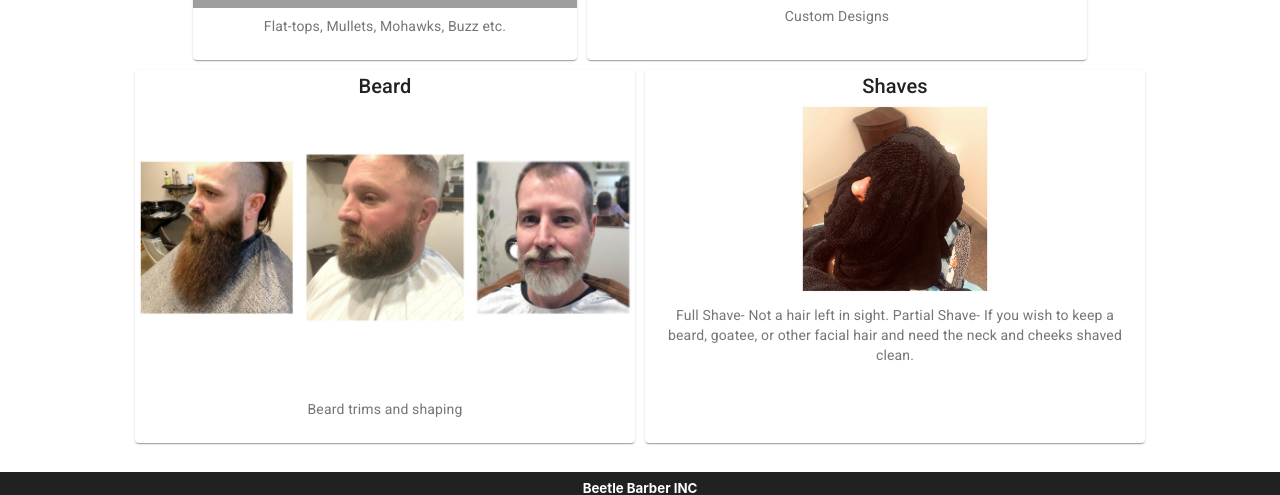
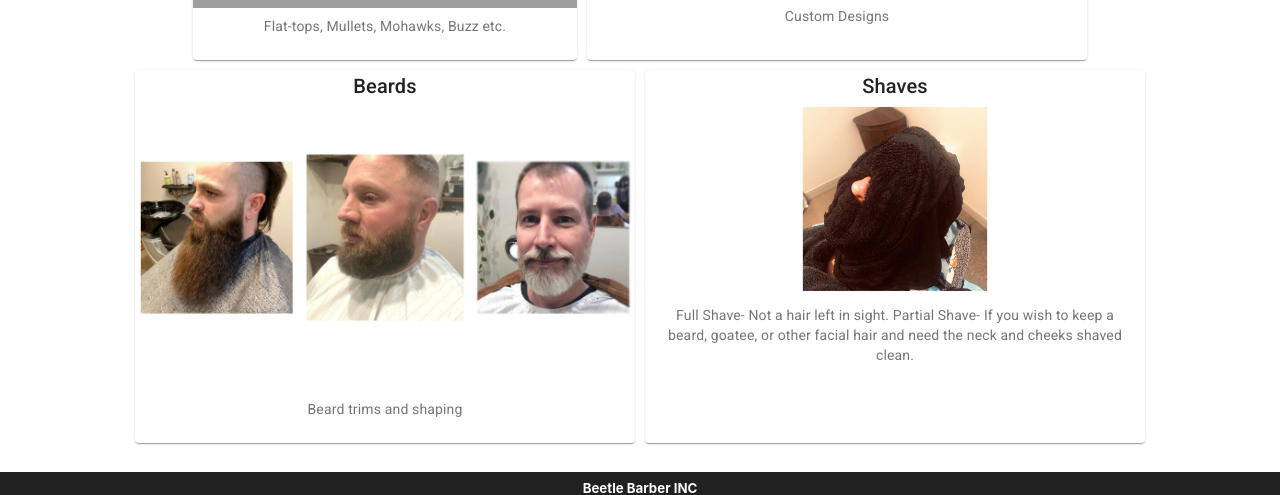
Before and after one commit to rdren0/BeetleB, a React (Create React App) app: page /Services in a window 1280 px wide. Shown: the part 907-1402 px from the top of the page. Built offline with nearby package versions, Linux system fonts and the light colour scheme; grey boxes are pictures that could not be loaded.

Commit message:
refactor

```diff
--- a/src/Components/Services.jsx
+++ b/src/Components/Services.jsx
@@ -14,6 +14,7 @@ import Designs from "../Images/Designs.png"
 import Unique from "../Images/Unique.png";
 import Footer from "./Footer";
 import Grid from "./Grid";
+import { CardMembership } from "@material-ui/icons";
 
 const useStyles = makeStyles({
   root: {
@@ -33,82 +34,32 @@ const useStyles = makeStyles({
 export default function Services() {
   const classes = useStyles();
 
+  const items = [
+    {title: 'Regular Haircuts', imageSrc: Cut, description: 'Ages 8 & up. Side lengths from #OA (or 1/2) to scissor cut on sides. Scissor cutting on top length.'},
+    {title: ' Skin Fades and Razor Fades', imageSrc: Fades, description: ' Skin fade- #OOO on sides and clipper or scissor cut on top. Razor fade- Choose between electric shaver or straight razor on sides and clipper or scissor cut on top.'},
+    {title: 'Other Styles to Consider (Be Unique)', imageSrc: Unique, description: 'Flat-tops, Mullets, Mohawks, Buzz etc.'},
+    {title: 'Designs', imageSrc: Designs, description: 'Custom Designs'},
+    {title: 'Beards', imageSrc: Beards, description: 'Beard trims and shaping'},
+    {title: 'Shaves', imageSrc: Shave, description: 'Full Shave- Not a hair left in sight. Partial Shave- If you wish to keep a beard, goatee, or other facial hair and need the neck and cheeks shaved clean.'},
+    // {title: '', imageSrc: '', description: ''},
+  ]
+
+  const cards = items.map(item => <Card className={classes.root}>
+    <Typography gutterBottom variant="h6" component="h6">
+      {item.title}
+    </Typography>
+    <Grid image={item.imageSrc} />
+    <CardContent>
+      <Typography variant="body2" color="textSecondary" component="p">
+        {item.description}
+      </Typography>
+    </CardContent>
+</Card> )
+
   return (
     <div>
       <div className={classes.container}>
-        <Card className={classes.root}>
-            <Typography gutterBottom variant="h6" component="h6">
-              Regular Haircuts
-            </Typography>
-            <Grid image={Cut} />
-            <CardContent>
-              <Typography variant="body2" color="textSecondary" component="p">
-                Ages 8 & up. Side lengths from #OA (or 1/2) to scissor cut on
-                sides. Scissor cutting on top length.
-              </Typography>
-            </CardContent>
-        </Card>
-        <Card className={classes.root}>
-            <Typography gutterBottom variant="h6" component="h6">
-            Skin Fades and Razor Fades
-            </Typography>
-            <Grid image={Fades} />
-            <CardContent>
-              <Typography variant="body2" color="textSecondary" component="p">
-              Skin fade- #OOO on sides and clipper or scissor cut on top.
-                Razor fade- Choose between electric shaver or straight razor on
-                sides and clipper or scissor cut on top.
-              </Typography>
-            </CardContent>
-        </Card>
-        <Card className={classes.root}>
-            <Typography gutterBottom variant="h6" component="h6">
-            Other Styles to Consider (Be Unique)
-            </Typography>
-            <Grid image={Unique} />
-            <CardContent>
-              <Typography variant="body2" color="textSecondary" component="p">
-              Flat-tops, Mullets, Mohawks, Buzz etc.
-              </Typography>
-            </CardContent>
-        </Card>
-        <Card className={classes.root}>
-            <Typography gutterBottom variant="h6" component="h6">
-              Designs
-            </Typography>
-            <Grid image={Designs} />
-            <CardContent>
-              <Typography variant="body2" color="textSecondary" component="p">
-                Custom Designs
-              </Typography>
-            </CardContent>
-        </Card>
-        <Card className={classes.root}>
-            <Typography gutterBottom variant="h6" component="h6">
-              Beard
-            </Typography>
-            <Grid image={Beards} />
-            <CardContent>
-              <Typography variant="body2" color="textSecondary" component="p">
-                Beard trims and shaping
-              </Typography>
-            </CardContent>
-        </Card>
-
-
-        <Card className={classes.root}>
-            <Typography gutterBottom variant="h6" component="h6">
-              Shaves
-            </Typography>
-            <Grid image={Shave} />
-            <CardContent>
-              <Typography variant="body2" color="textSecondary" component="p">
-                Full Shave- Not a hair left in sight. Partial Shave- If you wish
-                to keep a beard, goatee, or other facial hair and need the neck
-                and cheeks shaved clean.
-              </Typography>
-            </CardContent>
-        </Card>
+      {cards}
       </div>
       <Footer />
     </div>
```
